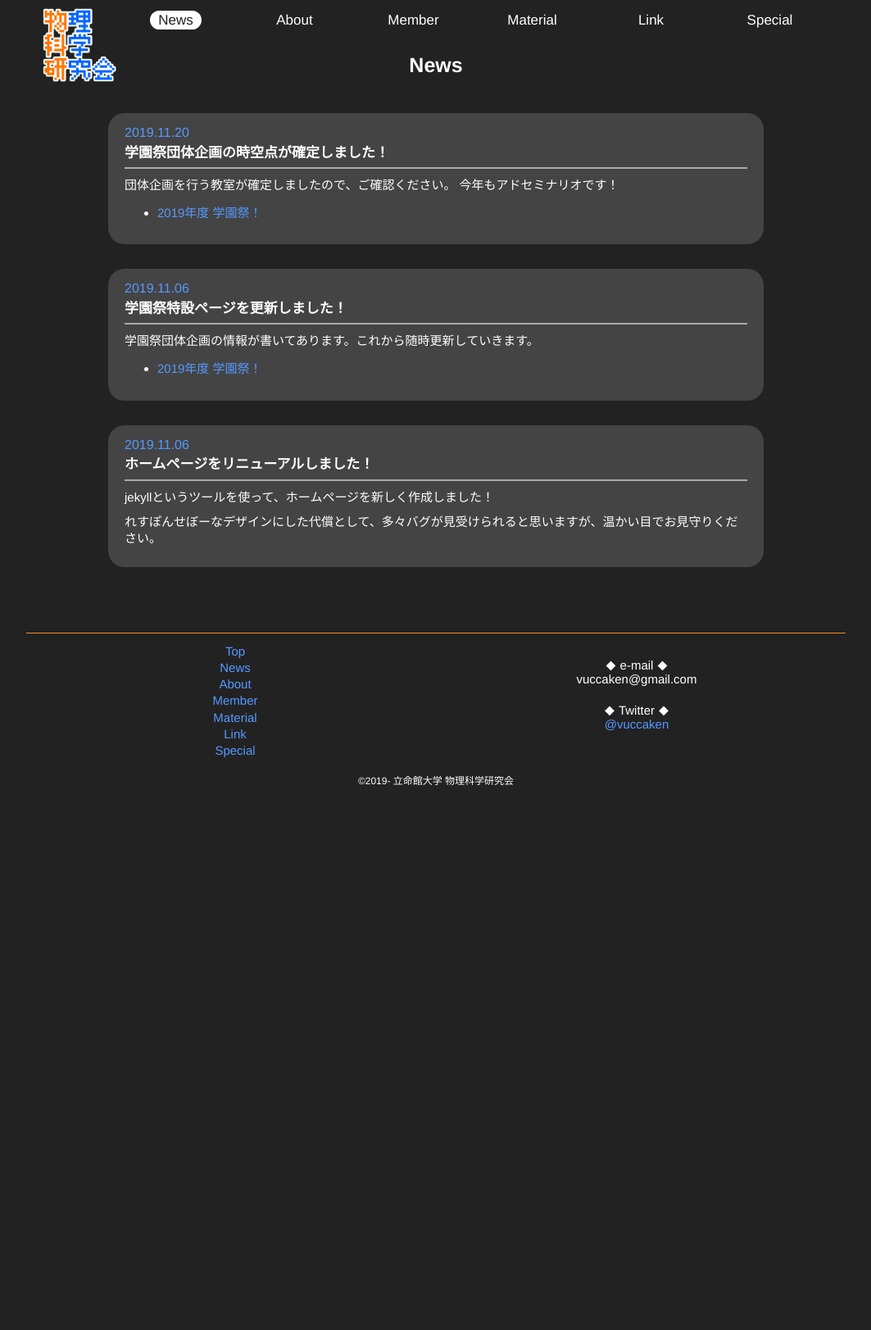
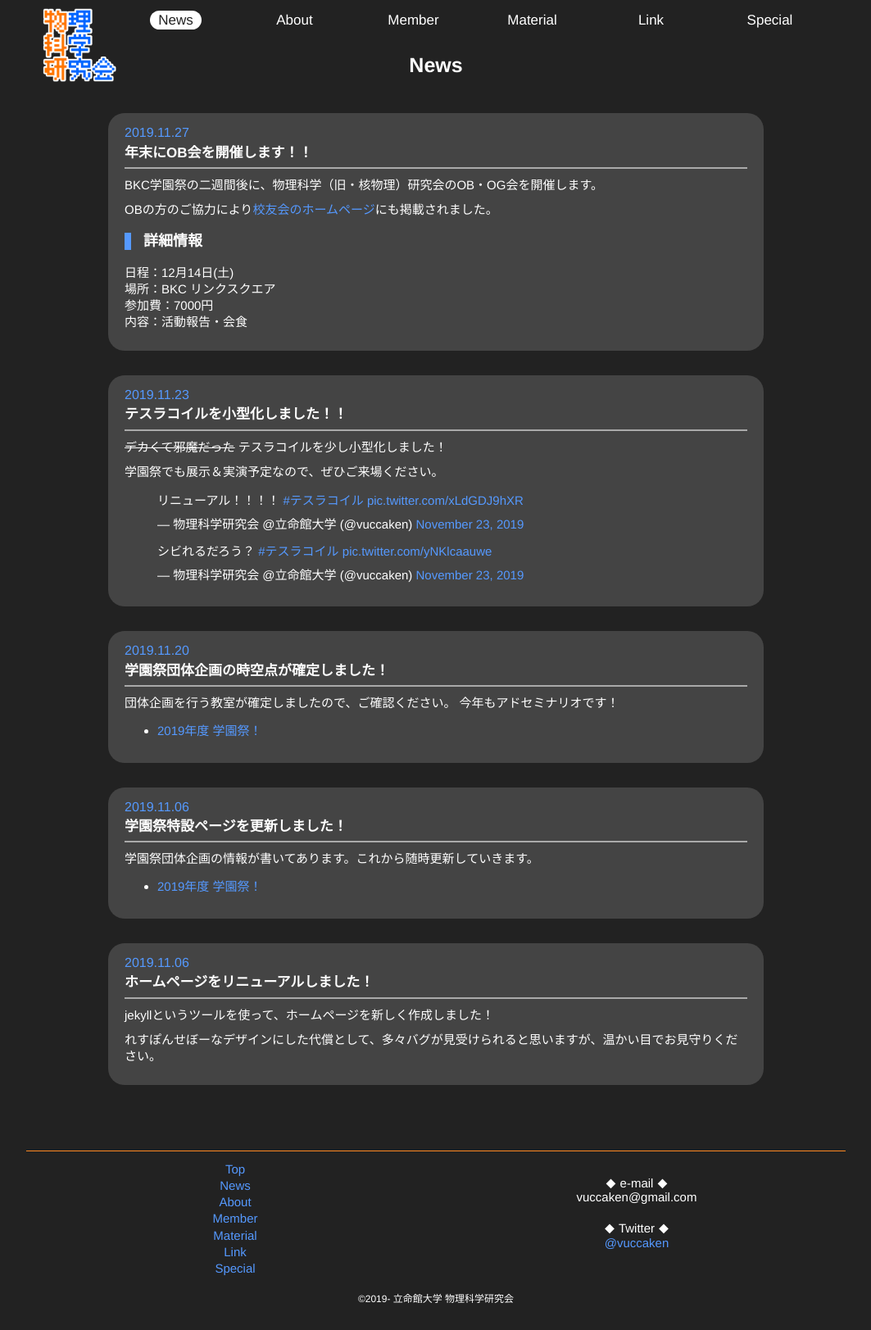
Before and after one commit to vuccaken/vuccaken.github.io, a Jekyll site: the page built from _pages/news.md, in a window 1280 px wide. Shown: the whole page at 82% size, without its empty margins (108-1171 px from the left). Built offline with Jekyll 4.4.1, drawn with Linux system fonts in a browser that asks for light colours; comment, search, counter and statistics services are not loaded; before the commit the page ends 991 px from its top, so only the background shows below that.

Commit message:
ページの更新

```diff
--- a/_pages/link.md
+++ b/_pages/link.md
@@ -6,8 +6,13 @@
 
 ## リンク
 
+### 大学
 - [立命館大学](http://www.ritsumei.ac.jp){:target="_blank"}
 - [立命館大学学友会](http://www.ritsumei.club){:target="_blank"}
+- [立命館大学校友会](https://alumni.ritsumei.jp){:target="_blank"}
+- [実験工房@Rits](https://rits-kobo.jpn.org){:target="_blank"}
+
+### 弊研究会
 - [(旧)物理科学研究会HP (2014~2016)](http://ritsmeibuturikagaku2014.web.fc2.com/index.html){:target="_blank"}
 - [(旧)物理科学研究会HP (2009~2013)](http://vuccaken.web.fc2.com){:target="_blank"}
 - [(旧)物理科学研究会HP (2009~2013)](http://vuccaken.web.fc2.com){:target="_blank"}
@@ -26,15 +31,20 @@
 - [Google Drive](https://drive.google.com/drive/u/1/my-drive){:target="_blank"}
 - [Google Console](https://www.google.com/webmasters/tools/home?hl=ja){:target="_blank"}
 - [Slack](https://r-physics.slack.com){:target="_blank"}
-- [GitHub](https://github.com){:target="_blank"}
-  - [vuccaken/](https://github.com/vuccaken){:target="_blank"}
-    - [vuccaken.github.io](https://github.com/vuccaken/vuccaken.github.io){:target="_blank"}
-    - [kaishi2019](https://github.com/vuccaken/kaishi2019){:target="_blank"}
+- [GitHub](https://github.com/vuccaken){:target="_blank"}
+  - [vuccaken/vuccaken.github.io](https://github.com/vuccaken/vuccaken.github.io){:target="_blank"}
+  - [vuccaken/kaishi2019](https://github.com/vuccaken/kaishi2019){:target="_blank"}
 - [宮内庁](https://www.kunaicho.go.jp){:target="_blank"}
 
 ## 一部会員向けリンク
 
+#### 2020冬
+- [TVアニメ「恋する小惑星」公式サイト](http://koiastv.com){:target="_blank"}
+- [とある科学の超電磁砲T アニメ公式サイト](https://toaru-project.com/railgun_t/){:target="_blank"}
+- [TVアニメ「ネコぱら」公式サイト](https://nekopara-anime.com/ja/){:target="_blank"}
+- [TVアニメ「マギアレコード 魔法少女まどか☆マギカ外伝」公式サイト](https://anime.magireco.com){:target="_blank"}
+
 #### 2019秋
-  - [TVアニメ「ハイスコアガール」公式サイト](http://hi-score-girl.com){:target="_blank"}
-  - [TVアニメ「旗揚！けものみち」公式サイト](http://hataage-kemonomichi.com){:target="_blank"}
-  - [TVアニメ「私、能力は平均値でって言ったよね！」公式サイト](https://noukin-anime.com){:target="_blank"}
+- [TVアニメ「ハイスコアガール」公式サイト](http://hi-score-girl.com){:target="_blank"}
+- [TVアニメ「旗揚！けものみち」公式サイト](http://hataage-kemonomichi.com){:target="_blank"}
+- [TVアニメ「私、能力は平均値でって言ったよね！」公式サイト](https://noukin-anime.com){:target="_blank"}
--- /dev/null
+++ b/_posts/2019-11-23-tesla.md
@@ -0,0 +1,11 @@
+---
+title: テスラコイルを小型化しました！！
+---
+
+~~デカくて邪魔だった~~ テスラコイルを少し小型化しました！
+
+学園祭でも展示＆実演予定なので、ぜひご来場ください。
+
+<blockquote class="twitter-tweet"><p lang="ja" dir="ltr">リニューアル！！！！ <a href="https://twitter.com/hashtag/%E3%83%86%E3%82%B9%E3%83%A9%E3%82%B3%E3%82%A4%E3%83%AB?src=hash&amp;ref_src=twsrc%5Etfw">#テスラコイル</a> <a href="https://t.co/xLdGDJ9hXR">pic.twitter.com/xLdGDJ9hXR</a></p>&mdash; 物理科学研究会 @立命館大学 (@vuccaken) <a href="https://twitter.com/vuccaken/status/1198202282157821958?ref_src=twsrc%5Etfw">November 23, 2019</a></blockquote> <script async src="https://platform.twitter.com/widgets.js" charset="utf-8"></script>
+
+<blockquote class="twitter-tweet"><p lang="ja" dir="ltr">シビれるだろう？ <a href="https://twitter.com/hashtag/%E3%83%86%E3%82%B9%E3%83%A9%E3%82%B3%E3%82%A4%E3%83%AB?src=hash&amp;ref_src=twsrc%5Etfw">#テスラコイル</a> <a href="https://t.co/yNKlcaauwe">pic.twitter.com/yNKlcaauwe</a></p>&mdash; 物理科学研究会 @立命館大学 (@vuccaken) <a href="https://twitter.com/vuccaken/status/1198204412457410560?ref_src=twsrc%5Etfw">November 23, 2019</a></blockquote> <script async src="https://platform.twitter.com/widgets.js" charset="utf-8"></script>
--- /dev/null
+++ b/_posts/2019-11-27-OB.md
@@ -0,0 +1,14 @@
+---
+title: 年末にOB会を開催します！！
+---
+
+BKC学園祭の二週間後に、物理科学（旧・核物理）研究会のOB・OG会を開催します。
+
+OBの方のご協力により[校友会のホームページ](https://alumni.ritsumei.jp)にも掲載されました。
+
+### 詳細情報
+
+日程：12月14日(土)
+場所：BKC リンクスクエア
+参加費：7000円
+内容：活動報告・会食
```
Also changed, not shown: _pages/events/fes2019.md (+2 -2 lines).
